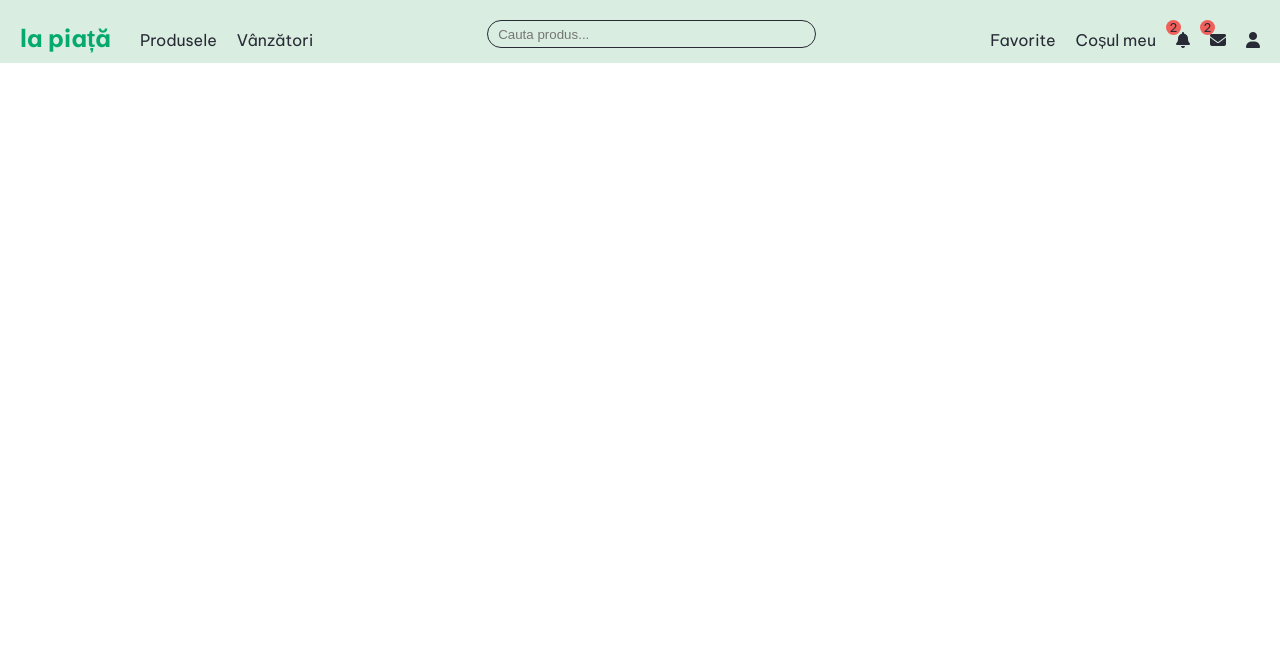
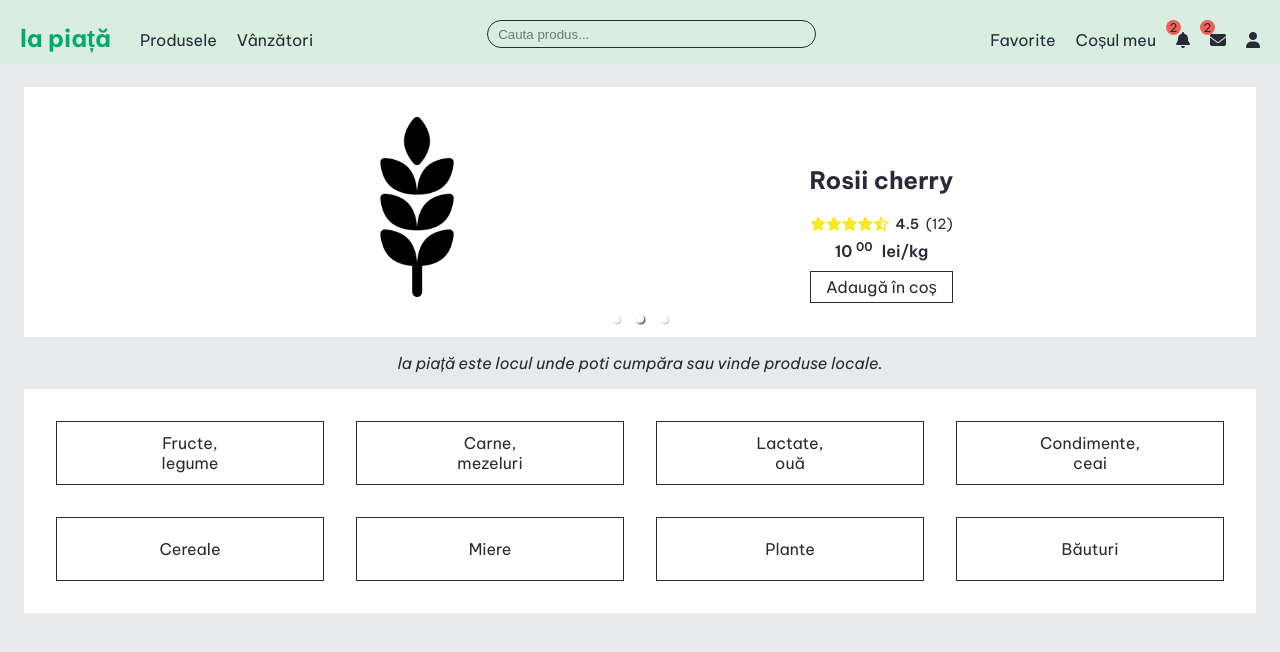
Before and after one commit to nicoletaDS/laPiata, a React (Create React App) app in the folder frontend/: page / in a window 1280 px wide. Shown: the top 652 px of the page. Built offline with nearby package versions, Linux system fonts and the light colour scheme.

Commit message:
Added HomePage

```diff
--- a/frontend/package.json
+++ b/frontend/package.json
@@ -12,7 +12,9 @@
     "menu-button": "^1.0.1",
     "react": "^18.2.0",
     "react-dom": "^18.2.0",
+    "react-grid-layout": "^1.3.4",
     "react-redux": "^8.0.2",
+    "react-responsive-carousel": "^3.2.23",
     "react-router-dom": "^6.4.0",
     "react-scripts": "5.0.1",
     "redux": "^4.2.0",
--- a/frontend/src/App.js
+++ b/frontend/src/App.js
@@ -6,12 +6,15 @@ import SignUpScreen from './screens/Authentication/SignUpScreen';
 import LoginScreen from './screens/Authentication/LoginScreen';
 import ResetPasswordScreen from './screens/Authentication/ResetPasswordScreen';
 import NewPasswordConfirmationScreen from './screens/Authentication/NewPasswordConfirmationScreen';
+import HomePage from './screens/HomePage/HomePage';
+
 
 function App(){
   return (
     <Router>
       <Header />
         <Routes>
+          <Route exact path='/' element={<HomePage/>}></Route>
           <Route path='/inregistrare' element={<SignUpScreen/>}></Route>
           <Route path='/conectare' element={<LoginScreen/>}></Route>
           <Route path='/resetare-parola' element={<ResetPasswordScreen/>}></Route>
--- a/frontend/src/components/Header/CustomerHeader.js
+++ b/frontend/src/components/Header/CustomerHeader.js
@@ -119,7 +119,7 @@ function DefaultHeader() {
       <Navitem
         className='icon'
         itemLink='/notificari'
-        itemName={barsMenu ? 'Notificari' : <i class="fa-solid fa-bell" />}
+        itemName={barsMenu ? 'Notificari' : <i className="fa-solid fa-bell" />}
         counter={barsMenu ? null : <div className='counter'>2</div>}
         dropdown={<DropdownMessage menuItems={DropdownNotificationItems} />}
       />
@@ -127,7 +127,7 @@ function DefaultHeader() {
       <Navitem
         className='icon'
         itemLink='/mesaje'
-        itemName={barsMenu ? 'Mesaje' : <i class="fa-solid fa-envelope" />}
+        itemName={barsMenu ? 'Mesaje' : <i className="fa-solid fa-envelope" />}
         counter={barsMenu ? null : <div className='counter'>2</div>}
         dropdown={<DropdownMessage menuItems={DropdownMessageItems} />}
       />
--- a/frontend/src/components/Header/DefaultHeader.js
+++ b/frontend/src/components/Header/DefaultHeader.js
@@ -29,7 +29,7 @@ function DefaultHeader() {
   const DropdownFavoritsItems = [
     {
       img: '/images/image_profile.png',
-      tile: 'Struguri negri fara samburi',
+      title: 'Struguri negri fara samburi',
       price: '7 lei/kg',
       path: '/',
       cName: 'dropdown-link'
--- a/frontend/src/components/Header/Header.css
+++ b/frontend/src/components/Header/Header.css
@@ -36,11 +36,6 @@
 .header-body .bars-icon{
     display: none;
 }
-
-/* .icons{
-    display: flex;
-    align-items: center;
-} */
 
 .icon{
     position: relative;
--- a/frontend/src/components/Header/SupplierHeader.js
+++ b/frontend/src/components/Header/SupplierHeader.js
@@ -88,7 +88,7 @@ function SupplierHeader() {
       <Navitem
         className='icon'
         itemLink='/notificari'
-        itemName={barsMenu ? 'Notificari' : <i class="fa-solid fa-bell" />}
+        itemName={barsMenu ? 'Notificari' : <i className="fa-solid fa-bell" />}
         counter={barsMenu ? null : <div className='counter'>2</div>}
         dropdown={<DropdownMessage menuItems={DropdownNotificationItems} />}
       />
@@ -96,7 +96,7 @@ function SupplierHeader() {
       <Navitem
         className='icon'
         itemLink='/mesaje'
-        itemName={barsMenu ? 'Mesaje' : <i class="fa-solid fa-envelope" />}
+        itemName={barsMenu ? 'Mesaje' : <i className="fa-solid fa-envelope" />}
         counter={barsMenu ? null : <div className='counter'>2</div>}
         dropdown={<DropdownMessage menuItems={DropdownMessageItems} />}
       />
--- /dev/null
+++ b/frontend/src/components/Price.css
@@ -0,0 +1,11 @@
+.price{
+    position: relative;
+    font-weight: 600;
+}
+
+.price span{
+    position: absolute;
+    top: -2px;
+    font-size: 12px;
+    font-weight: 600;
+}
--- /dev/null
+++ b/frontend/src/components/Price.js
@@ -0,0 +1,27 @@
+import React from 'react'
+
+import './Price.css'
+
+function Price({ unity_price, sell_by}) {
+    // return a parsed price
+    // ex: for unity_price=7.50 returns 7^50
+
+    let lei = unity_price;
+    let bani = unity_price % 1;
+
+    if (bani == 0) {
+        bani = '00';
+    } else {
+        lei = lei - bani;
+        bani = bani * 100;
+    }
+
+
+  return (
+    <p className='price'>
+        {lei} <span>{bani}</span> &nbsp;&nbsp;&nbsp;&nbsp;&nbsp;&nbsp; lei/{sell_by}
+    </p>
+  )
+}
+
+export default Price;
--- /dev/null
+++ b/frontend/src/components/Rating.js
@@ -0,0 +1,75 @@
+import React from 'react'
+
+function Rating({ value, text, color='#f8e825'}) {
+
+  return (
+    <div className='rating'>
+      <span>
+        <i style={{ color }} className={
+            value >= 1
+            ? 'fas fa-star'
+            : value >= 0.5
+                ? 'fas fa-star-half-alt'
+                :'far fa-star'
+        }>
+
+        </i>
+      </span>
+
+      <span>
+        <i style={{ color }} className={
+            value >= 2
+            ? 'fas fa-star'
+            : value >= 1.5
+                ? 'fas fa-star-half-alt'
+                :'far fa-star'
+        }>
+
+        </i>
+      </span>
+
+      <span>
+        <i style={{ color }} className={
+            value >= 3
+            ? 'fas fa-star'
+            : value >= 2.5
+                ? 'fas fa-star-half-alt'
+                :'far fa-star'
+        }>
+
+        </i>
+      </span>
+
+      <span>
+        <i style={{ color }} className={
+            value >= 4
+            ? 'fas fa-star'
+            : value >= 3.5
+                ? 'fas fa-star-half-alt'
+                :'far fa-star'
+        }>
+
+        </i>
+      </span>
+
+      <span>
+        <i style={{ color }} className={
+            value >= 5
+            ? 'fas fa-star'
+            : value >= 4.5
+                ? 'fas fa-star-half-alt'
+                :'far fa-star'
+        }>
+
+        </i>
+      </span>
+
+      <span style={{ fontWeight: '600' }}>&nbsp; {value} &nbsp;</span>
+
+      {/* if text exist, print the text after the last star*/}
+      <span>{text && text}</span>
+    </div>
+  )
+}
+
+export default Rating
--- /dev/null
+++ b/frontend/src/datasets/products.js
@@ -0,0 +1,90 @@
+export const Products = [
+    {
+
+        supplier : 1,
+        product_id : 10,
+        title : 'Struguri negri',
+        description : 'Struguri negri de masa, fara samburi, foarte dulci.',
+        unity_price : 7.00,
+        sell_by: 'kg',
+        image :
+        [
+            {
+                id: 0,
+                path: '/images/wheat.png',
+                name: 'wheat',
+                type: '.png'
+            },
+            {
+                id: 1,
+                path: '/images/wheat.png',
+                name: 'wheat',
+                type: '.png'
+            }
+        ],
+        rating : 4.5,
+        num_reviews : 12,
+        quantity : 25,
+        category : 'Fructe, legume',
+        is_archived : false,
+        is_promoted : false
+   },
+   {
+        supplier : 2,
+        product_id : 11,
+        title : 'Rosii cherry',
+        description : 'Saptamana aceasta am de vanzare 30kg rosii cherry bio, din gradina.',
+        unity_price : 10.00,
+        sell_by: 'kg',
+        image :
+        [
+            {
+                id: 0,
+                path: '/images/wheat.png',
+                name: 'wheat',
+                type: '.png'
+            },
+            {
+                id: 1,
+                path: '/images/wheat.png',
+                name: 'wheat',
+                type: '.png'
+            }
+        ],
+        rating : 4.5,
+        num_reviews : 12,
+        quantity : 30,
+        category : 'Fructe, legume',
+        is_archived : false,
+        is_promoted : false
+    },
+    {
+        supplier : 1,
+        product_id : 12,
+        title : 'Oua',
+        description : 'Avem zilnic oua proaspete de casa, de la gaini crescute in curte cu porumb.',
+        unity_price : 1.50,
+        sell_by: 'buc.',
+        image :
+        [
+            {
+                id: 0,
+                path: '/images/wheat.png',
+                name: 'wheat',
+                type: '.png'
+            },
+            {
+                id: 1,
+                path: '/images/wheat.png',
+                name: 'wheat',
+                type: '.png'
+            }
+        ],
+        rating : 4.5,
+        num_reviews : 12,
+        quantity : 20,
+        category : 'Lactate,oua',
+        is_archived : false,
+        is_promoted : false
+   }
+];
--- /dev/null
+++ b/frontend/src/screens/HomePage/HomePage.css
@@ -0,0 +1,105 @@
+.product-card{
+    display: flex;
+    justify-content: space-evenly;
+    height: 250px;
+    width: auto;
+    background-color: white;
+    align-items: flex-end;
+    padding-bottom: 40px;
+}
+
+
+.product-card img.carousel-img{
+    pointer-events: auto;
+    width: auto;
+    height: 180px;
+}
+
+.product-card img.carousel-img:hover{
+    cursor: pointer;
+}
+
+.product-desc {
+    font-size: 16px;
+}
+
+.product-desc .rating {
+    font-size: 14px;
+    margin-bottom: -8px;
+}
+
+.product-desc .product-title:hover{
+    cursor: pointer;
+}
+
+.product-desc .btn {
+    text-decoration: none;
+    color: 	#282a35;
+    border: 1px solid;
+    padding: 5px 15px;
+}
+
+.product-desc .btn:hover {
+    background-color: 	#04aa6d;
+    border: none;
+}
+
+.app-desc{
+    display: flex;
+    justify-content: center;
+    font-style: italic;
+    font-size: 16px;
+    text-align: center;
+}
+
+.categories{
+    display: grid;
+    /* grid-template-columns: 25% 25% 25% 25%; */
+    /* grid-template-columns: 1fr 1fr 1fr 1fr; */
+    grid-template-columns: repeat(4, 1fr);
+    grid-auto-rows: minmax(4rem, auto);
+    gap: 2rem;
+    padding: 2rem;
+    background-color: white;
+}
+
+.categories a{
+    border: 1px solid;
+    /* background-color: #e7e9eb; */
+    display: flex;
+    justify-content: center;
+    align-items: center;
+    text-align: center;
+    text-decoration: none;
+    color: #282a35;
+}
+
+.categories a:hover{
+    background-color: #e7e9eb;
+    cursor: pointer;
+    border: none;
+}
+
+@media screen and (max-width: 1000px) {
+    .categories {
+        grid-template-columns: repeat(2, 1fr);
+    }
+}
+
+@media screen and (max-width: 500px) {
+    .carousel .slide img{
+        width: auto;
+        height: 130px;
+
+    }
+
+    .product-card {
+        display: block;
+        height: 350px;
+        padding-top: 25px;
+    }
+
+    .categories {
+        grid-template-columns: repeat(1, 1fr);
+    }
+}
--- /dev/null
+++ b/frontend/src/screens/HomePage/HomePage.js
@@ -0,0 +1,64 @@
+import React from 'react'
+import { Link } from 'react-router-dom'
+import Layout from '../../components/Layout/Layout'
+import GridLayout from 'react-grid-layout';
+import { Carousel } from 'react-responsive-carousel';
+import "react-responsive-carousel/lib/styles/carousel.min.css";
+
+import Rating from '../../components/Rating'
+import Price from '../../components/Price';
+
+import './HomePage.css'
+import { Products } from '../../datasets/products'
+
+function HomePage() {
+
+  // check if the user is supplier, then display only his products
+  const is_supplier = false
+  const sliderItems = Products
+
+  return (
+    <Layout className='homepage-body'>
+      <div className='carousel-wrapper'>
+        <Carousel
+          infiniteLoop
+          autoPlay
+          showStatus={false}
+          showThumbs={false}
+        >
+          {sliderItems.map((item, index) => {
+            return (
+              <div key={index} className='product-card'>
+                <img className='carousel-img' src={item.image.find(x => x.id == 0).path} />
+                <div className='product-desc'>
+                  <h2 className='product-title'>{item.title}</h2>
+                  <Rating value={item.rating} text={`(${item.num_reviews})`}/>
+                  <Price unity_price={item.unity_price} sell_by={item.sell_by} />
+                  {!is_supplier && <Link to={item.path} className='btn'>Adaugă în coș</Link>}
+                </div>
+              </div>
+            )
+          })}
+        </Carousel>
+      </div>
+
+      <p className='app-desc'>
+        la piață este locul unde poti cumpăra sau vinde produse locale.
+      </p>
+
+      <div className='categories'>
+        {/* if it's supplier send him to his products */}
+        <Link to=''>Fructe, <br/> legume</Link>
+        <Link to=''>Carne, <br/>mezeluri</Link>
+        <Link to=''>Lactate, <br/>ouă</Link>
+        <Link to=''>Condimente, <br/>ceai</Link>
+        <Link to=''>Cereale</Link>
+        <Link to=''>Miere</Link>
+        <Link to=''>Plante</Link>
+        <Link to=''>Băuturi</Link>
+      </div>
+    </Layout>
+  )
+}
+
+export default HomePage
```
Also changed, not shown: frontend/public/images/wheat.png (added), 1 other file (tests, documents, lock files or other folders).
